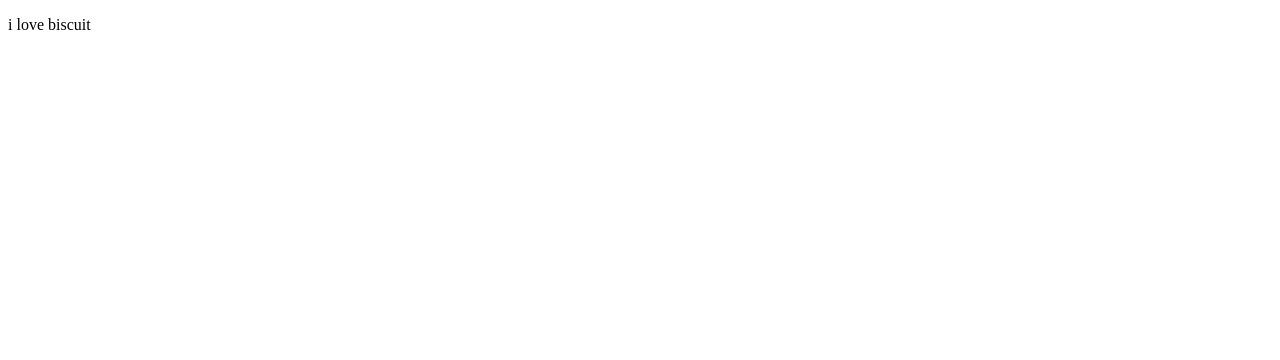
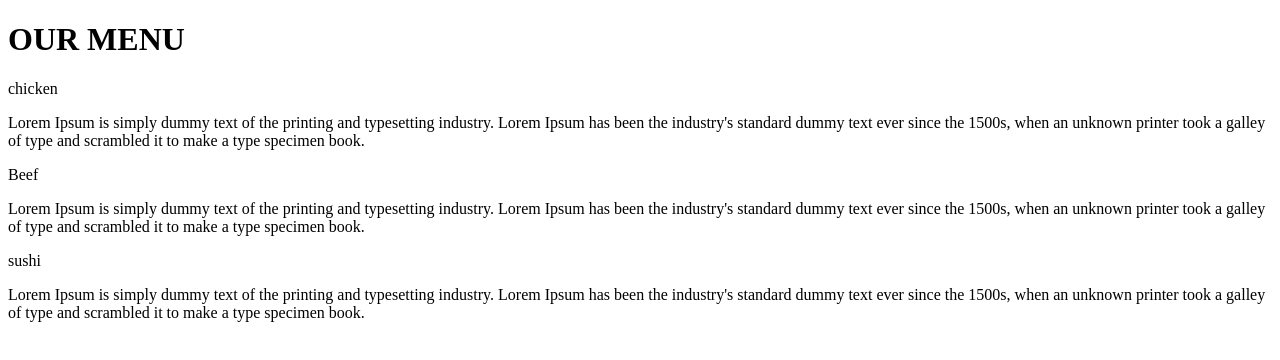
Before and after one commit to Alwaysgreen18/module-2, a plain HTML site: page index.html in a window 1280 px wide. Drawn offline with Linux system fonts and the light colour scheme.

Commit message:
update index.html

```diff
--- a/index.html
+++ b/index.html
@@ -5,5 +5,17 @@
   <title>modular 2 test</title>
 </head>
 <body>
-  <p> i love biscuit</p>
+  <h1>OUR MENU</h1>
+  <div id="chicken-container">
+    <p class="chicken"> chicken</p>
+    <p class="chicken-content">Lorem Ipsum is simply dummy text of the printing and typesetting industry. Lorem Ipsum has been the industry's standard dummy text ever since the 1500s, when an unknown printer took a galley of type and scrambled it to make a type specimen book.</p>
+  </div>
+  <div id="beef-container">
+    <div class="beef">Beef</div>
+    <p class="beef-content">Lorem Ipsum is simply dummy text of the printing and typesetting industry. Lorem Ipsum has been the industry's standard dummy text ever since the 1500s, when an unknown printer took a galley of type and scrambled it to make a type specimen book.</p>
+  </div>
+  <div id="sushi-container">
+    <div class="sushi">sushi</div>
+    <p class="sushi-content">Lorem Ipsum is simply dummy text of the printing and typesetting industry. Lorem Ipsum has been the industry's standard dummy text ever since the 1500s, when an unknown printer took a galley of type and scrambled it to make a type specimen book.</p>
+  </div>
 </body>
```
